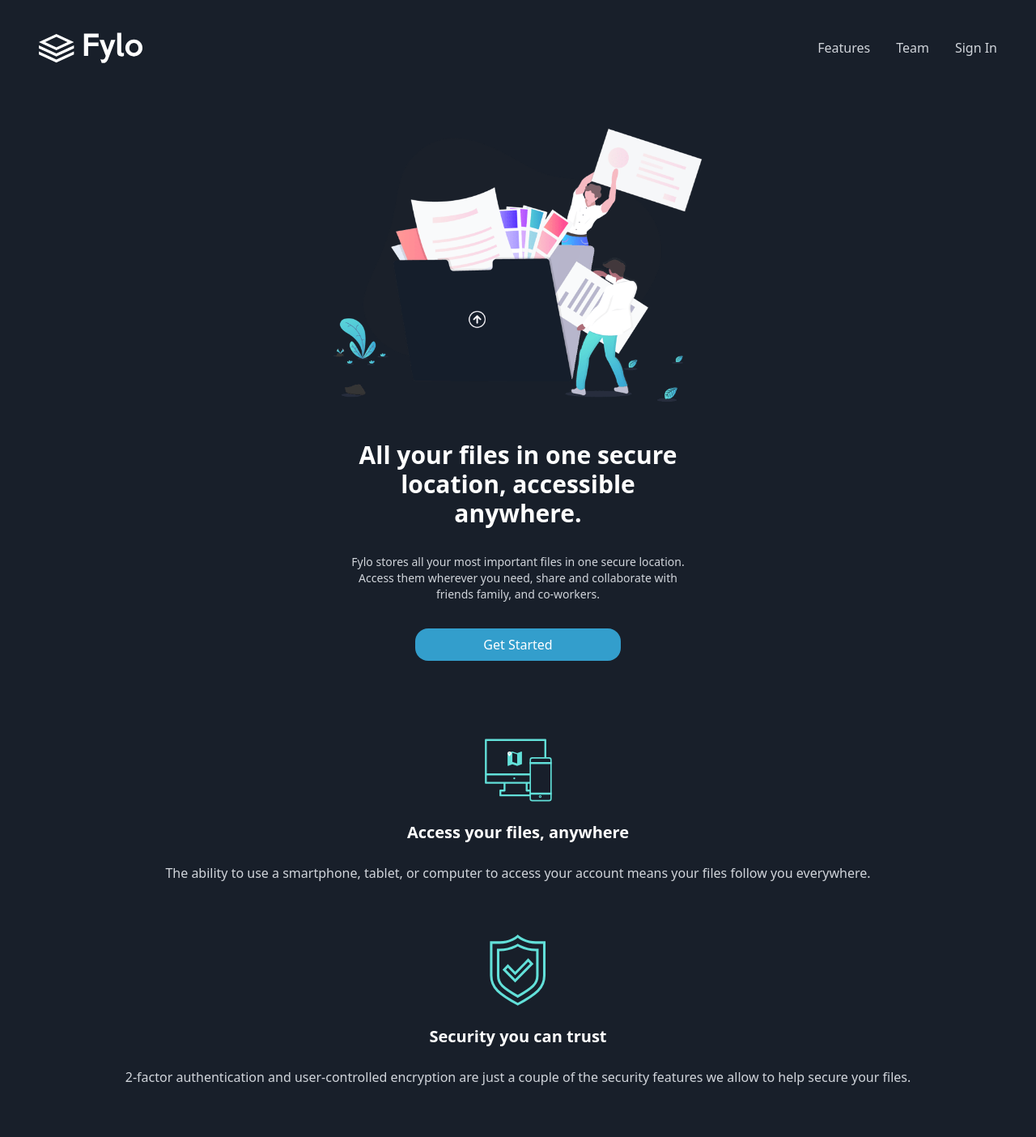
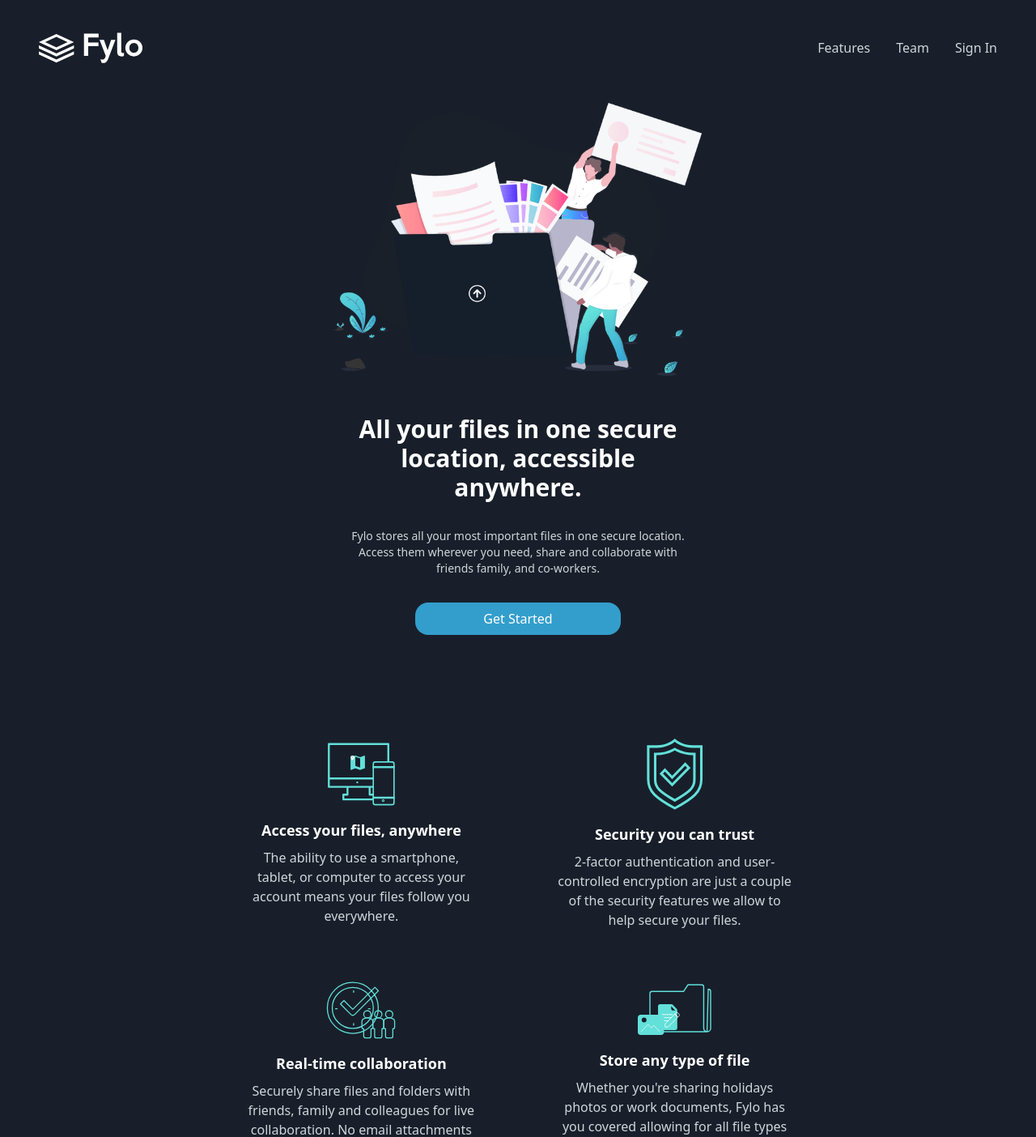
Before and after one commit to AtanasovCode/fylo-dark, a React (Vite) app: page / in a window 1280 px wide. Shown: the top 1404 px of the page at 81% size. Built offline with nearby package versions, Linux system fonts and the light colour scheme.

Commit message:
made features grid fully responsive

```diff
--- a/src/components/Feature.jsx
+++ b/src/components/Feature.jsx
@@ -6,15 +6,15 @@ const Feature = ({
     text
 }) => {
     return (
-        <div className="flex flex-col items-center justify-center text-white">
-            <div className="flex items-center justify-center mb-6">
+        <div className="flex flex-col items-center justify-center text-white xs:w-[60%] sm:w-[50%] md:w-[100%] lg:w-[90%]">
+            <div className="flex items-center justify-center mb-4">
                 <img
                     src={icon}
                     alt="feature icon"
                     className="w-full"
                 />
             </div>
-            <div className="text-xl font-bold mb-6 text-center">
+            <div className="text-lg font-bold mb-2 text-center">
                 {title}
             </div>
             <div className="text-center text-gray-300">
--- a/src/components/FeaturesGrid.jsx
+++ b/src/components/FeaturesGrid.jsx
@@ -9,7 +9,7 @@ import Feature from "./Feature";
 
 const FeaturesGrid = () => {
     return (
-        <div className="grid grid-cols-1 gap-16 items-center content-center">
+        <div className="grid grid-cols-1 gap-16 items-center justify-items-center md:grid-cols-2 lg:w-[60%]">
             <Feature
                 icon={feature1}
                 title="Access your files, anywhere"
--- a/src/components/Hero.jsx
+++ b/src/components/Hero.jsx
@@ -3,7 +3,7 @@ import heroImage from '../assets/images/illustration-intro.png';
 
 const Hero = () => {
     return (
-        <div className="w-full flex flex-col items-center justify-center py-12 mb-12 text-white sm:w-[80%] md:w-[70%] lg:w-[55%] lg:pt-20">
+        <div className="w-full flex flex-col items-center justify-center py-12 mb-12 text-white sm:w-[80%] md:w-[70%] lg:w-[55%] lg:mb-20">
             <div className="w-[100%] flex items-center justify-center mb-12 lg:w-[70%]">
                 <img
                     src={heroImage}
--- a/tailwind.config.js
+++ b/tailwind.config.js
@@ -20,6 +20,9 @@ export default {
         'font-open': "Open Sans",
         'font-raleway': "Raleway",
       },
+      screens: {
+        'xs': "550px"
+      }
     },
   },
   plugins: [],
```
